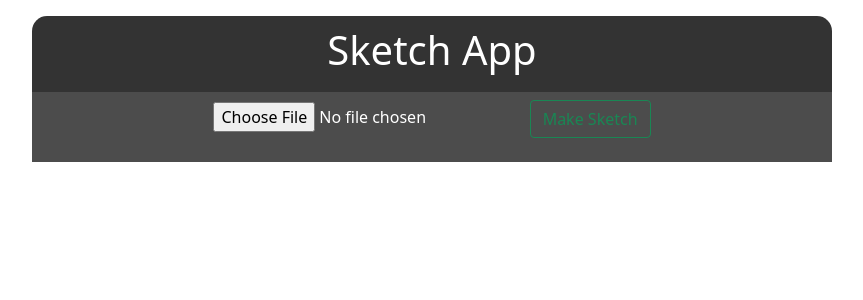
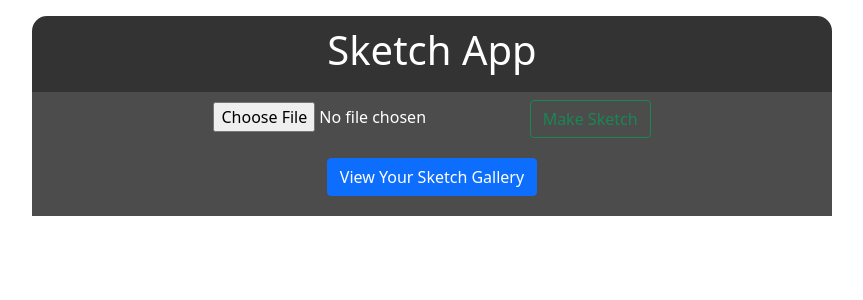
Before and after one commit to vaishnaviasawale/Make_Sketches_From_Images, a Flask app: page / in a window 1280 px wide. Shown: the top 300 px of the page, without its empty margins (208-1071 px from the left). Run offline with Flask 3, Linux system fonts and the light colour scheme.

Commit message:
Cloudinary working

```diff
--- a/app.py
+++ b/app.py
@@ -1,49 +1,106 @@
+import io
 import cv2
+import uuid
 import os
+import cloudinary
+import cloudinary.uploader
+import firebase_admin
+import numpy as np
+from datetime import datetime
 from werkzeug.utils import secure_filename
 from flask import Flask, request, render_template, redirect, url_for
+from firebase_admin import credentials, firestore
+from PIL import Image
+from dotenv import load_dotenv
 
-upload_folder = 'C:/Users/vaish/OneDrive/Documents/Projects/Make_Sketches_From_Images/static/uploads' #save sketches here
+load_dotenv()
+
+# Initialize Firebase Admin SDK
+cred = credentials.Certificate("firebase_key.json")
+firebase_admin.initialize_app(cred)
+db = firestore.client()
+
+# Cloudinary Config
+cloudinary.config(
+    cloud_name=os.getenv('CLOUD_NAME'),
+    api_key=os.getenv('API_KEY'),
+    api_secret=os.getenv('API_SECRET'),
+    secure=True
+)
+
+app = Flask(__name__)
 
 allowed_extensions = set(['png', 'jpg', 'jpeg'])
-
-# Defining our sketch making flask app
-app = Flask(__name__)
-app.config['SEND_FILE_MAX_aGE_DEFAULT'] = 0 # remove that file from the cache after its use
-app.config['UPLOAD_FOLDER'] = upload_folder
-app.secret_key = 'urawizardharry' # SET SECRET KEY IN .ENV
 
 def allowed_file(filename):
     return '.' in filename and filename.rsplit('.', 1)[1] in allowed_extensions
 
 def make_sketch(img):
-    # Converts the image to grayscale. This simplifies the image by removing color info — we're working only with intensity now.
     grayed = cv2.cvtColor(img, cv2.COLOR_BGR2GRAY)
-    # Invert the grayscale image — black becomes white, white becomes black.
     inverted = cv2.bitwise_not(grayed)
-    # Applies a Gaussian blur to the inverted image. If the kernel size (a, b) is pretty large — this softens details a lot.
     blurred = cv2.GaussianBlur(inverted, (5, 5), sigmaX=0, sigmaY=0)
-    # 255 - blurred reinverts the blurred image. cv2.divide() then blends the original grayscale with this result in a way that highlights edges and lines, mimicking a pencil sketch.
     final_result = cv2.divide(grayed, 255 - blurred, scale=220)
     return final_result
 
+def upload_to_cloudinary(image_np, filename):
+    # Convert NumPy image to bytes buffer
+    _, buffer = cv2.imencode('.jpg', image_np)
+    byte_stream = io.BytesIO(buffer)
+
+    # Upload to Cloudinary
+    upload_result = cloudinary.uploader.upload(byte_stream, public_id=f'sketches/{filename}', resource_type="image")
+    return upload_result['secure_url']
+
 @app.route('/')
 def home():
-    org_img = request.args.get('org_img_name')
-    sketch_img = request.args.get('sketch_img_name')
-    return render_template('home.html', org_img_name=org_img, sketch_img_name=sketch_img)
+    org_url = request.args.get('org')
+    sketch_url = request.args.get('sketch')
+    return render_template('home.html', org_img_url=org_url, sketch_img_url=sketch_url)
 
 @app.route('/sketch', methods=['POST'])
 def sketch():
     file = request.files['file']
     if file and allowed_file(file.filename):
-        filename = secure_filename(file.filename)
-        file.save(os.path.join(app.config['UPLOAD_FOLDER'], filename))
-        img = cv2.imread(upload_folder+'/'+filename)
-        sketch_img = make_sketch(img)
-        sketch_img_name = filename.split('.')[0]+"_sketch.jpg"
-        _ = cv2.imwrite(upload_folder+'/'+sketch_img_name, sketch_img)
-        return redirect(url_for('home', org_img_name=filename, sketch_img_name=sketch_img_name))
+        img_bytes = file.read()
+
+        # Convert to OpenCV image
+        np_img = np.array(Image.open(io.BytesIO(img_bytes)).convert('RGB'))
+        cv_img = cv2.cvtColor(np_img, cv2.COLOR_RGB2BGR)
+
+        # Create sketch
+        sketch_img = make_sketch(cv_img)
+
+        # Unique names
+        unique_id = str(uuid.uuid4())
+        original_filename = f"{unique_id}_original"
+        sketch_filename = f"{unique_id}_sketch"
+
+        # Upload to Cloudinary
+        original_url = upload_to_cloudinary(cv_img, original_filename)
+        sketch_url = upload_to_cloudinary(sketch_img, sketch_filename)
+
+        # Save in Firestore
+        current_user_id = "User_1"
+        db.collection('sketches').add({
+            'user_id': current_user_id,
+            'original_url': original_url,
+            'sketch_url': sketch_url,
+            'timestamp': firestore.SERVER_TIMESTAMP
+        })
+
+        return redirect(url_for('home', org=original_url, sketch=sketch_url))
+    return "Invalid file", 400
+
+@app.route('/gallery')
+def gallery():
+    current_user_id = "User_1"
+    sketches = db.collection('sketches')\
+        .where('user_id', '==', current_user_id)\
+        .order_by('timestamp', direction=firestore.Query.DESCENDING)\
+        .stream()
+
+    sketch_data = [doc.to_dict() for doc in sketches]
+    return render_template('gallery.html', sketches=sketch_data)
 
 if __name__ == '__main__':
     app.run(debug=True)
--- a/templates/home.html
+++ b/templates/home.html
@@ -63,16 +63,20 @@
             </button>
         </div>
 
+        <div class="text-center mt-3">
+            <a href="{{ url_for('gallery') }}" class="btn btn-primary">View Your Sketch Gallery</a>
+        </div>
+
     </form>
 
-    {% if sketch_img_name %}
+    {% if sketch_img_url %}
     <div class="row" style="margin-top:10px;margin-bottom:10px;">
         <div class="col text-center">
-            <h2>Original Image</h2><img src='../static/uploads/{{ org_img_name }}'
+            <h2>Original Image</h2><img src="{{ org_img_url }}"
                 style="display: block;margin-left: auto;margin-right: auto;">
         </div>
         <div class="col text-center">
-            <h2>Sketch Image</h2><img src='../static/uploads/{{ sketch_img_name }}'
+            <h2>Sketch Image</h2><img src="{{ sketch_img_url }}"
                 style="display: block;margin-left: auto;margin-right: auto;">
         </div>
     </div>
```
Also changed, not shown: 1 other file.
